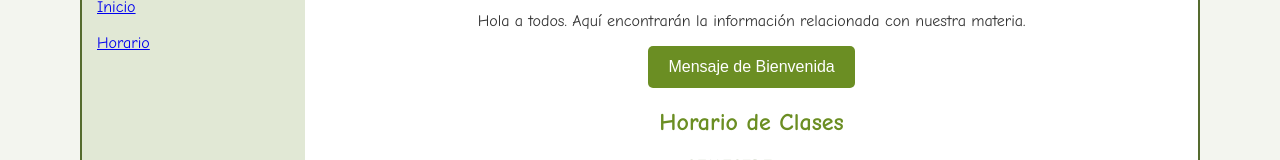
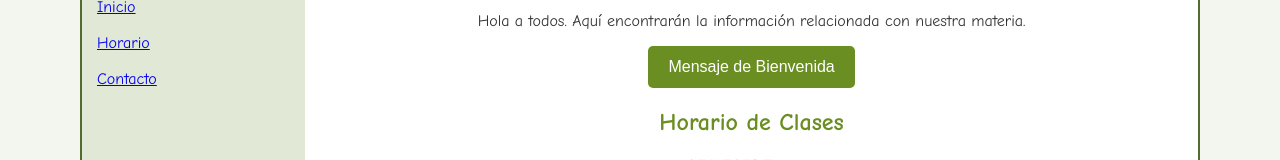
Before and after one commit to Marckjr6272/Bienvendida, a plain HTML site: page index.html in a window 1280 px wide. Shown: the part 339-499 px from the top of the page. Drawn offline with Linux system fonts and the light colour scheme.

Commit message:
Update index.html

```diff
--- a/index.html
+++ b/index.html
@@ -21,6 +21,7 @@
             <h3>Menú</h3>
             <a href="#">Inicio</a><br><br>
             <a href="#">Horario</a><br><br>
+            <a href="#">Contacto</a><br><br>
         </div>
 
         <div id="content">
```
